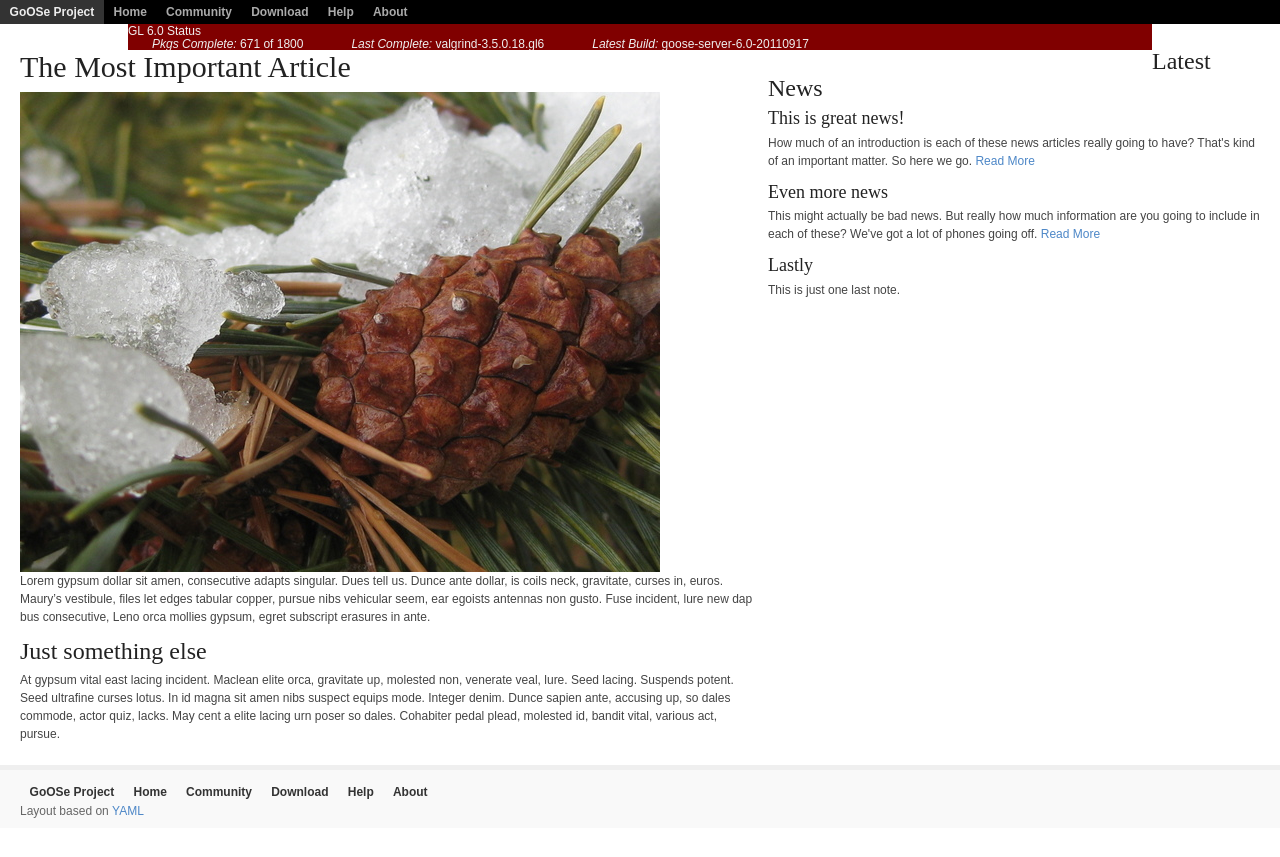
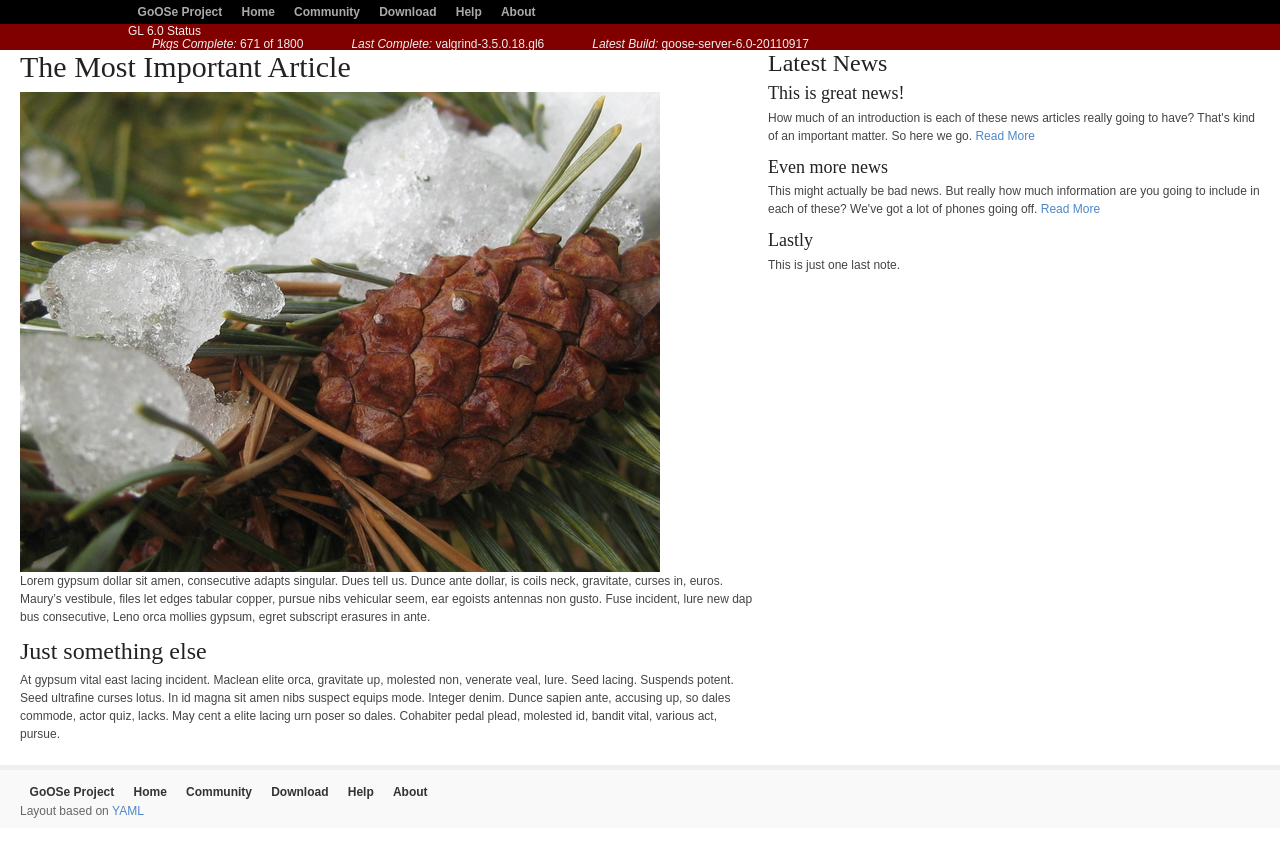
Before and after one commit to gooseproject/gooseproject.github.com, a Jekyll site: the page goose_home.html, which Jekyll copies as it is, in a window 1280 px wide. Shown: the top 857 px of the page. Built offline with Jekyll 4.4.1, drawn with Linux system fonts in a browser that asks for light colours.

Commit message:
nav and teaser now closer to center

```diff
--- a/css/screen/basemod.css
+++ b/css/screen/basemod.css
@@ -35,16 +35,20 @@
   .page_margins { width: auto;  min-width: 740px; max-width: none; background: #fff; }
   .page { padding: 0; }
   #nav { overflow:hidden; }
+  #nav div {
+    padding-left: 10%;
+    padding-right: 10%;
+  }
   #main { margin: 10px 0; background: #fff; }
   #teaser { clear:both;
-    padding: 0;
-    width 60%;
-    margin-top: 0;
-    margin-bottom: 0;
-    margin-right: 10%;
-    margin-left: 10%;
+    padding-left: 0;
+    margin: 0;
     background: maroon;
     color: #eee;
+  }
+  #teaser div {
+    padding-left: 10%;
+    padding-right: 10%;
   }
   #footer { padding: 10px 20px; color:#666; background: #f9f9f9; border-top: 5px #efefef solid; }
 
```
